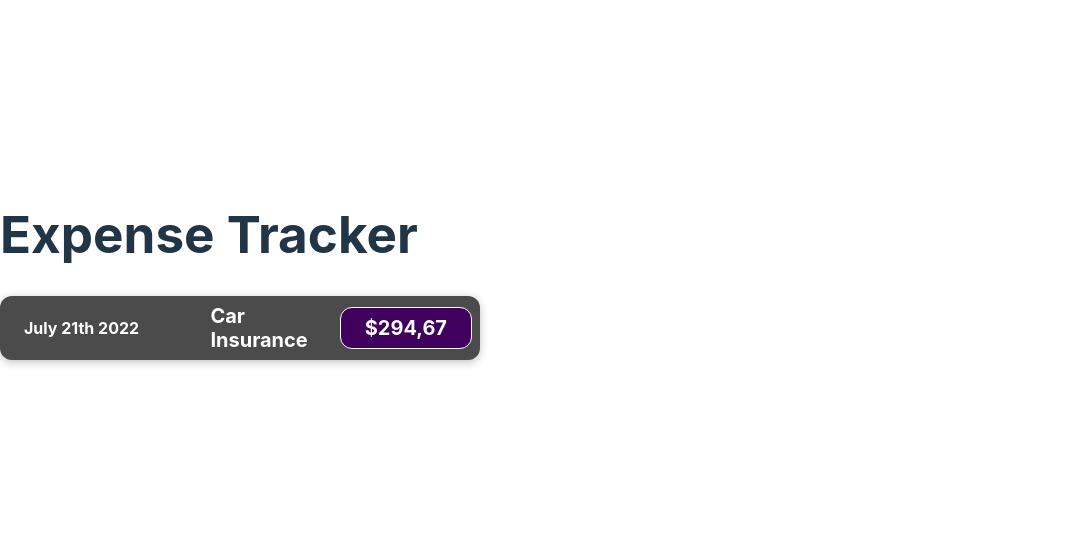
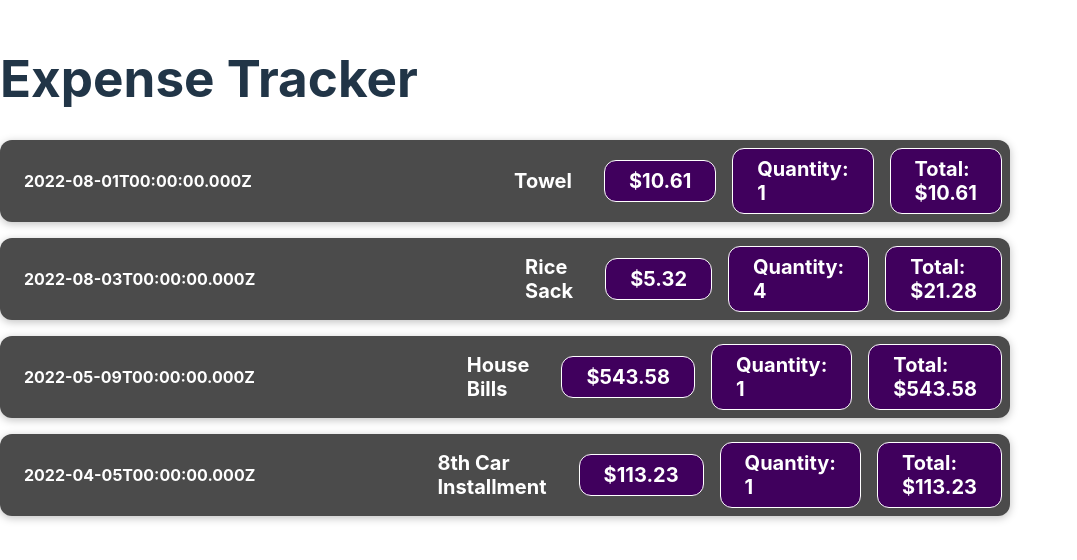
Before and after one commit to mloubake/The-Complete-Guide-incl-Hooks-React-Router-Redux-Course, a React (Vite) app: page / in a window 1280 px wide. Shown: the part 126-686 px from the top of the page, without its empty margins (0-1077 px from the left). Built offline with nearby package versions, Linux system fonts and the light colour scheme.

Commit message:
Creating a mocked database and displaying it's data.

```diff
--- a/src/App.jsx
+++ b/src/App.jsx
@@ -1,10 +1,21 @@
 import ExpenseItem from "./components/ExpenseItem";
+import mockedData from "./data/mockedData";
 
 function App() {
   return (
     <div className="App">
       <h1>Expense Tracker</h1>
-      <ExpenseItem />
+      {mockedData.map((data) => {
+        return (
+          <ExpenseItem
+            id={data.id}
+            date={data.date}
+            title={data.title}
+            amount={data.amount}
+            quantity={data.quantity}
+          />
+        );
+      })}
     </div>
   );
 }
--- a/src/components/ExpenseItem.jsx
+++ b/src/components/ExpenseItem.jsx
@@ -2,13 +2,15 @@ import React from "react";
 
 import "./ExpenseItem.css";
 
-function ExpenseItem() {
+function ExpenseItem({ date, title, quantity, amount }) {
   return (
     <div className="expense-item">
-      <h2>July 21th 2022</h2>
+      <h2>{date.toISOString()}</h2>
       <div className="expense-item__description">
-        <h2>Car Insurance</h2>
-        <div className="expense-item__price">$294,67</div>
+        <h2>{title}</h2>
+        <div className="expense-item__price">${amount}</div>
+        <div className="expense-item__price">Quantity: {quantity}</div>
+        <div className="expense-item__price">Total: ${quantity * amount}</div>
       </div>
     </div>
   );
--- /dev/null
+++ b/src/data/mockedData.js
@@ -0,0 +1,32 @@
+let mockedData = [
+  {
+    id: "element0",
+    title: "Towel",
+    quantity: 1,
+    amount: 10.61,
+    date: new Date(2022, 7, 1),
+  },
+  {
+    id: "element1",
+    title: "Rice Sack",
+    quantity: 4,
+    amount: 5.32,
+    date: new Date(2022, 7, 3),
+  },
+  {
+    id: "element2",
+    title: "House Bills",
+    quantity: 1,
+    amount: 543.58,
+    date: new Date(2022, 4, 9),
+  },
+  {
+    id: "element3",
+    title: "8th Car Installment",
+    quantity: 1,
+    amount: 113.23,
+    date: new Date(2022, 3, 5),
+  },
+];
+
+export default mockedData;
```
